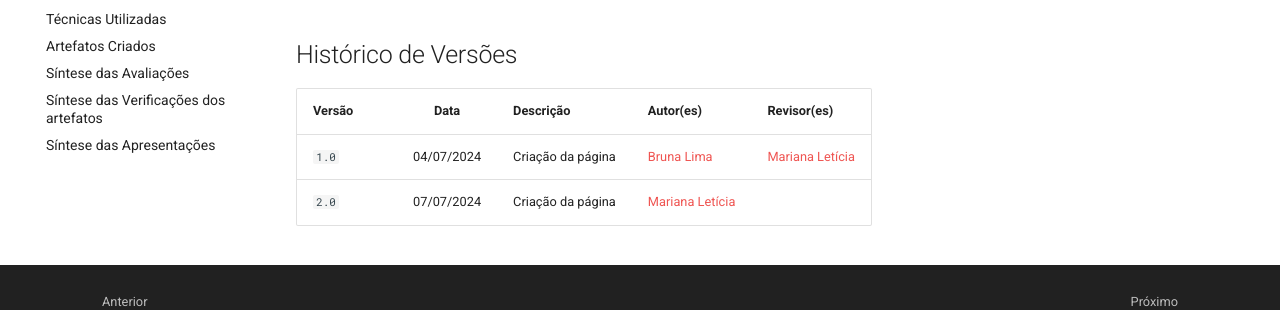
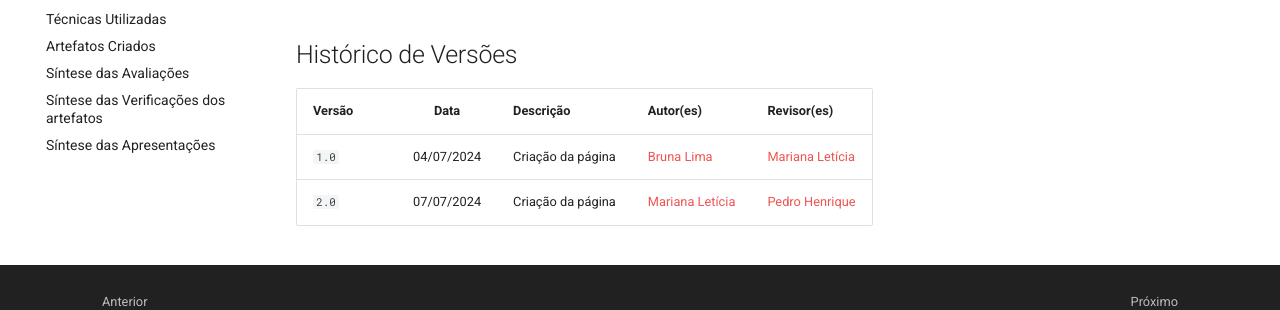
Before and after one commit to Interacao-Humano-Computador/2024.1-CBMERJ, an MkDocs documentation site: the page built from docs/entrega_final/execucao_do_projeto.md, in a window 1280 px wide and 900 px high, scrolled down 2063 px. Shown: the part 478-788 px from the top of the window. Built offline with MkDocs 1.6.1 and Material for MkDocs 9.7.7, drawn with Linux system fonts in a browser that asks for light colours; comment, search, counter and statistics services are not loaded.

Commit message:
Adicionando Revisão

```diff
--- a/docs/entrega_final/execucao_do_projeto.md
+++ b/docs/entrega_final/execucao_do_projeto.md
@@ -37,4 +37,4 @@ Logo abaixo, na tabela 1, serão exclarecidos os nomes das etapas do Ciclo Mayhe
 | Versão |    Data    | Descrição         | Autor(es)                                        | Revisor(es)                                      |
 | ------ | :--------: | ----------------- | ------------------------------------------------ | ------------------------------------------------ |
 | `1.0`  | 04/07/2024 | Criação da página | [Bruna Lima](https://github.com/libruna)         | [Mariana Letícia](https://github.com/Marianannn) |
-| `2.0`  | 07/07/2024 | Criação da página | [Mariana Letícia](https://github.com/Marianannn) |                                                  |
+| `2.0`  | 07/07/2024 | Criação da página | [Mariana Letícia](https://github.com/Marianannn) |  [Pedro Henrique](https://github.com/PedroHhenriq)   |
```
Also changed, not shown: docs/entrega_final/cronogramas.md (+1 -1 lines).
